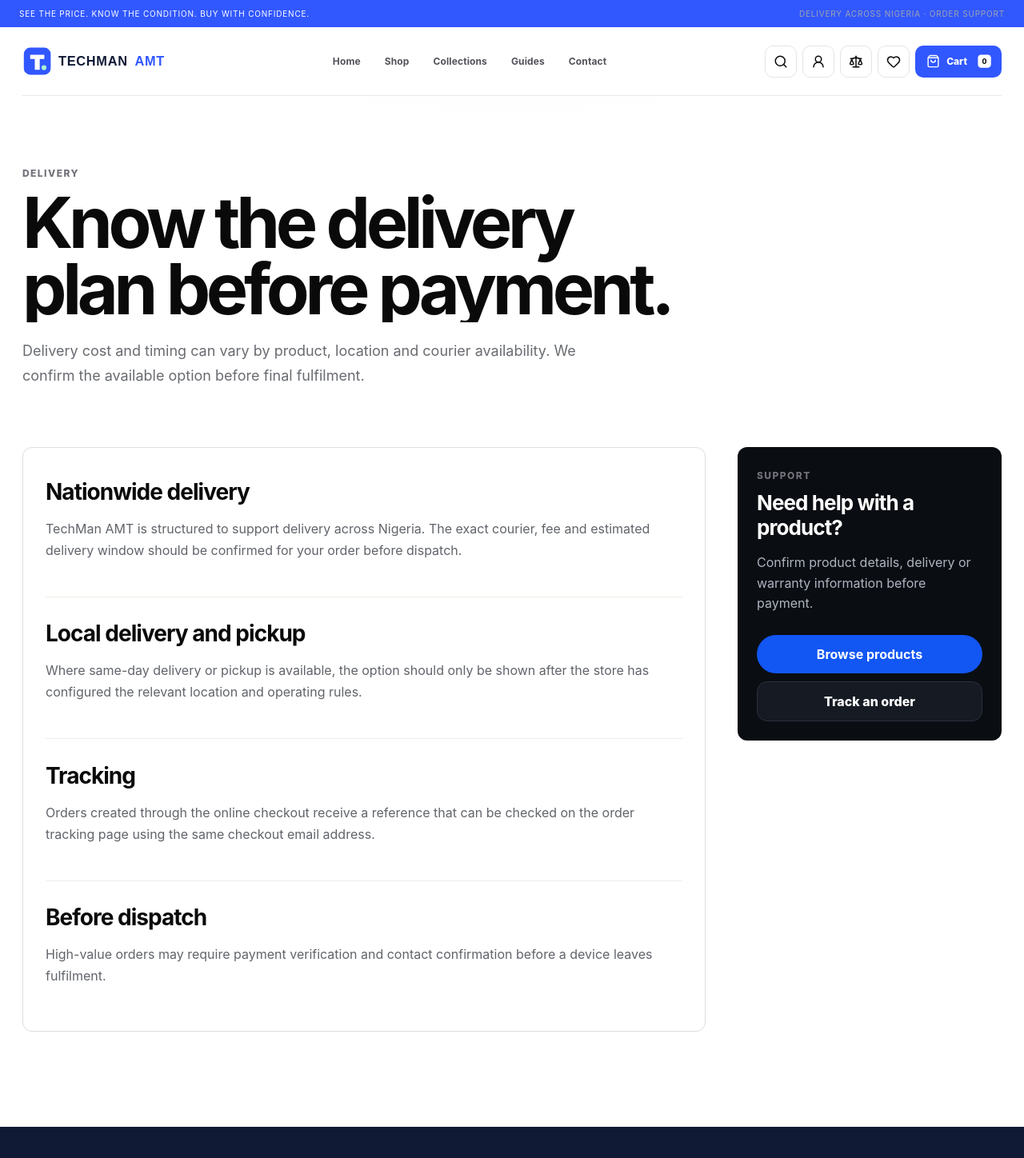
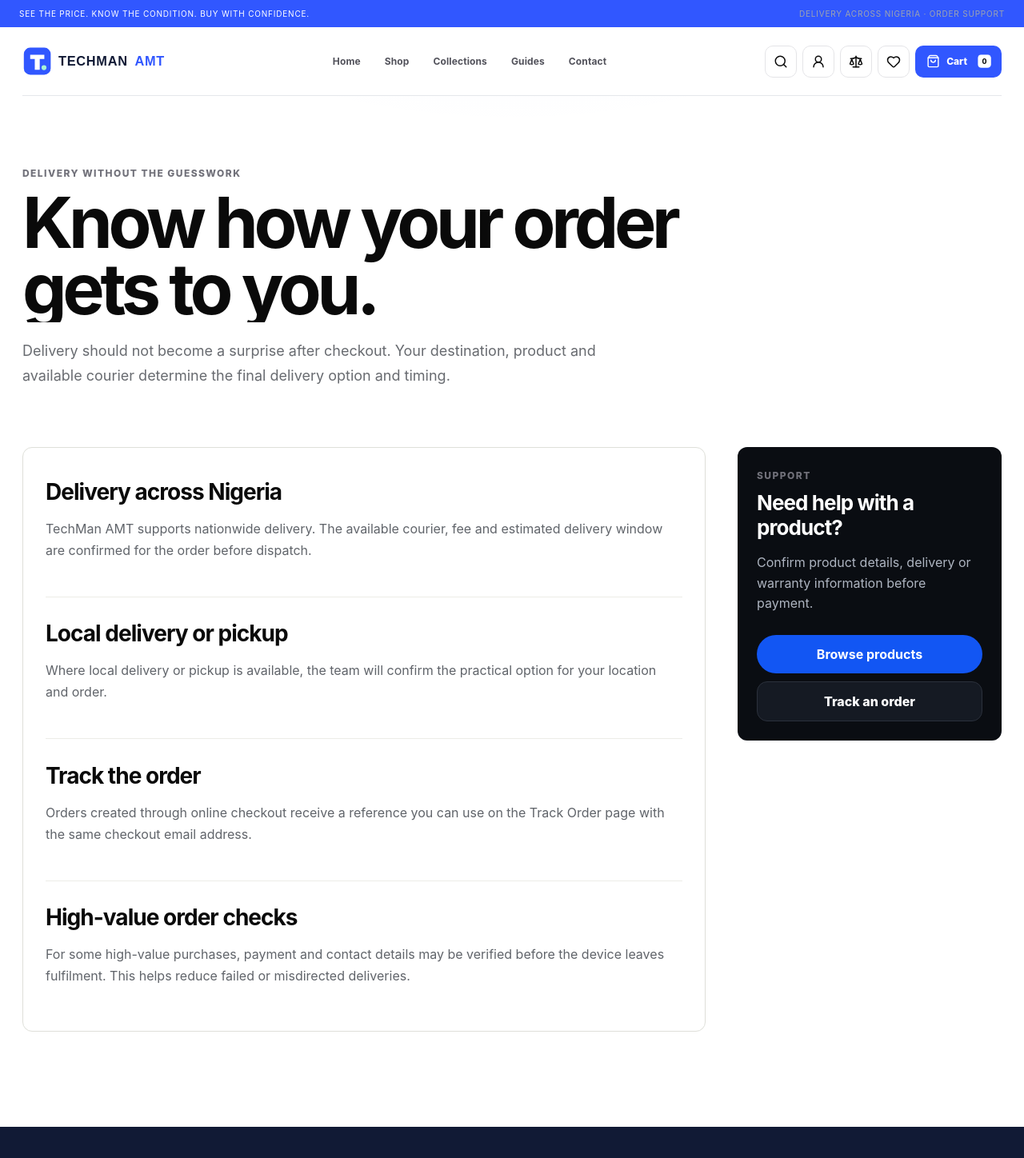
Before and after one commit to growwithaccolade-sketch/techman-amt-2026, a Next.js app: page /delivery in a window 1280 px wide. Shown: the top 1448 px of the page at 80% size. Built offline with nearby package versions, Linux system fonts and the light colour scheme; no server answers.

Commit message:
Rewrite delivery page for customer confidence

```diff
--- a/app/delivery/page.tsx
+++ b/app/delivery/page.tsx
@@ -2,34 +2,35 @@ import type { Metadata } from "next";
 import InfoPage from "@/components/info-page";
 import { getEditablePage } from "@/lib/site-pages";
 
-export const metadata: Metadata = { title: "Delivery" };
+export const metadata: Metadata = { title: "Delivery", description: "See how TechMan AMT handles delivery, dispatch and order tracking across Nigeria." };
 
 const fallback = {
-  "slug": "delivery",
-  "eyebrow": "DELIVERY",
-  "title": "Know the delivery plan before payment.",
-  "intro": "Delivery cost and timing can vary by product, location and courier availability. We confirm the available option before final fulfilment.",
-  "sections": [
+  slug: "delivery",
+  eyebrow: "DELIVERY WITHOUT THE GUESSWORK",
+  title: "Know how your order gets to you.",
+  intro: "Delivery should not become a surprise after checkout. Your destination, product and available courier determine the final delivery option and timing.",
+  sections: [
     {
-      "title": "Nationwide delivery",
-      "body": "TechMan AMT is structured to support delivery across Nigeria. The exact courier, fee and estimated delivery window should be confirmed for your order before dispatch."
+      title: "Delivery across Nigeria",
+      body: "TechMan AMT supports nationwide delivery. The available courier, fee and estimated delivery window are confirmed for the order before dispatch."
     },
     {
-      "title": "Local delivery and pickup",
-      "body": "Where same-day delivery or pickup is available, the option should only be shown after the store has configured the relevant location and operating rules."
+      title: "Local delivery or pickup",
+      body: "Where local delivery or pickup is available, the team will confirm the practical option for your location and order."
     },
     {
-      "title": "Tracking",
-      "body": "Orders created through the online checkout receive a reference that can be checked on the order tracking page using the same checkout email address."
+      title: "Track the order",
+      body: "Orders created through online checkout receive a reference you can use on the Track Order page with the same checkout email address."
     },
     {
-      "title": "Before dispatch",
-      "body": "High-value orders may require payment verification and contact confirmation before a device leaves fulfilment."
+      title: "High-value order checks",
+      body: "For some high-value purchases, payment and contact details may be verified before the device leaves fulfilment. This helps reduce failed or misdirected deliveries."
     }
   ]
 };
 
 export default async function Page() {
-  const page = await getEditablePage("delivery", fallback);
+  const stored = await getEditablePage("delivery", fallback);
+  const page = stored.title === "Know the delivery plan before payment." ? fallback : stored;
   return <InfoPage eyebrow={page.eyebrow} title={page.title} intro={page.intro} sections={page.sections}/>;
 }
```
